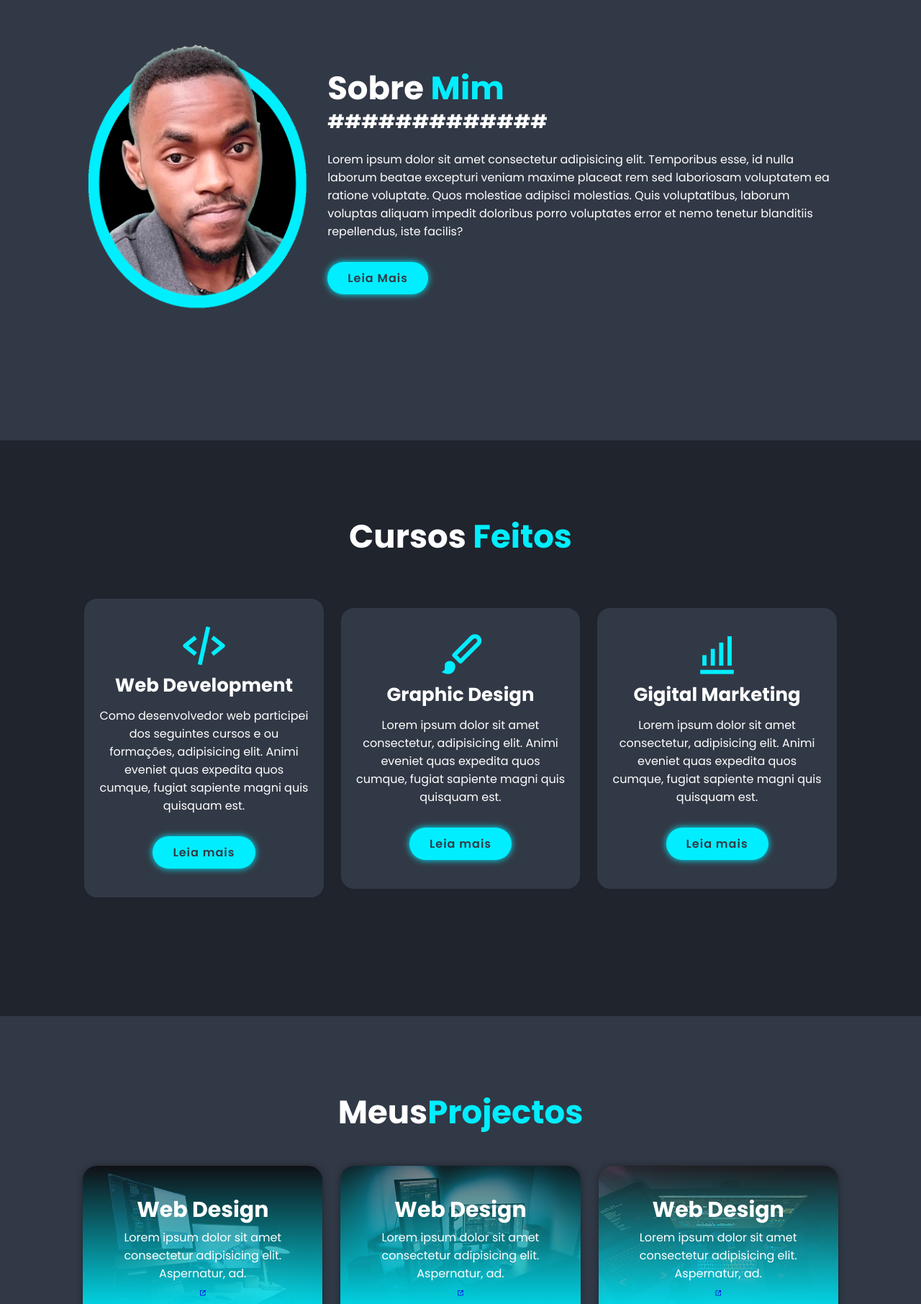
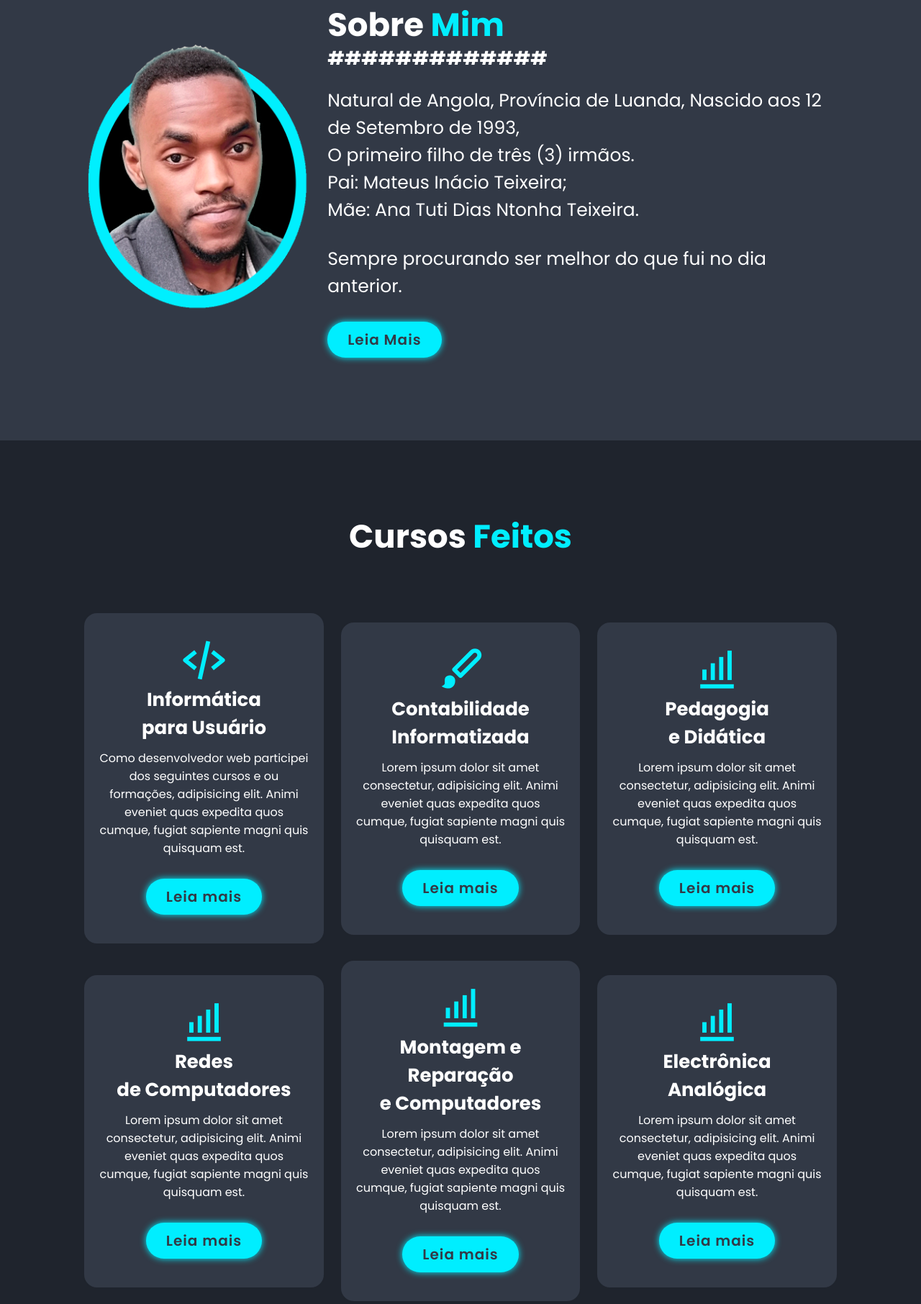
Before and after one commit to eriksondiastx/Meu-Portfolio, a plain HTML site: page index.html in a window 1280 px wide. Shown: the part 988-2800 px from the top of the page at 72% size. Drawn offline with nearby package versions, Linux system fonts and the light colour scheme; a script that the page names is missing.

Commit message:
Melhorias - Header: tamanho de letra; Sessão Sobre: tamanho de letra, texto sobre mim; Botões: tamanho da fonte; Sessão Cursos: Adição de cursos, responsividade, 4 por linha;

```diff
--- a/css/style.css
+++ b/css/style.css
@@ -53,7 +53,7 @@ section {
 }
 
 .navbar a {
-  font-size: 1.7rem;
+  font-size: 20px;
   color: var(--text-color);
   margin-left: 4rem;
   transition: 0.3s;
@@ -98,7 +98,7 @@ span {
 }
 
 .inicio-content p {
-  font-size: 1.6rem;
+  font-size: 25px;
 }
 
 .social-media a {
@@ -121,7 +121,7 @@ span {
   background: var(--main-color);
   border-radius: 4rem;
   box-shadow: 0 0 1rem var(--main-color);
-  font-size: 1.6rem;
+  font-size: 20px;
   color: var(--second-bg-color);
   letter-spacing: 0.1rem;
   font-weight: 600;
@@ -159,10 +159,11 @@ span {
 }
 
 .sobre-content p {
-  font-size: 1.6rem;
+  font-size: 25px;
   margin: 2rem 0 3rem;
 }
 
+/***SESSÃO CURSOS***/
 .cursos .heading {
   margin-bottom: 5rem;
 }
@@ -172,16 +173,18 @@ span {
   justify-content: center;
   align-items: center;
   flex-wrap: wrap;
-  gap: 2rem;
+  gap: 2rem; /*Espaço estre as boxes*/
+  padding: 20px 0;
 }
 
 .cursos-container .cursos-box {
-  flex: 1 1 30rem;
+  flex: 1 1 calc(25% - 20px);
   background: var(--second-bg-color);
   padding: 3rem 2rem 4rem;
   border-radius: 2rem;
   text-align: center;
   border: 0.2rem solid var(--bg-color);
+  min-width: 250px; /* evita que fique muito pequeno em telas menores */
   transition: 0.5s ease;
 }
 
--- a/index.html
+++ b/index.html
@@ -13,16 +13,16 @@
 <body>
     <!--Header Design-->
     <header class="header">
-        <a href="#" class="logo">My Landig Page</a>
+        <a href="#" class="logo">Meu Portfólio</a>
 
         <i class='bx bx-menu' id="menu-icon"></i>
 
         <nav class="navbar">
-            <a href="#inicio">Home</a>
+            <a href="#inicio">Início</a>
             <a href="#sobre">Sobre</a>
             <a href="#cursos">Cursos</a>
             <a href="#portfolio">Portfolio</a>
-            <a href="#contacto">Contacto</a>
+            <a href="#contacto">Contactos</a>
         </nav>
 
     </header>
@@ -32,12 +32,13 @@
         <div class="inicio-content">
             <h3>Olá, chamo-me</h3>
             <h1>Erikson Dias Teixeira</h1>
-            <h3>E eu sou <span>Programador</span></h3>
-            <p>Lorem ipsum dolor sit amet, consectetur adipiscing elit. Etiam a rhoncus lectus.<br>
-                Ut odio lacus, vehicula sed ex in, lacinia imperdiet ligula.<br>
-                Curabitur felis odio, mollis sit amet finibus id, gravida at libero. <br>
-                Donec id neque ac tortor commodo rutrum vel eu quam.<br>
-                Nulla sed sollicitudin nibh.</p>
+            <h3>E eu sou <span>Engenheiro Informático</span></h3>
+            <p>Apaixonado por tecnologia e por computadores desde os 13 anos de idade,<br>
+              a minha jornada começou após ter feito o curso de<br> Informática na Óptica do Usuário,
+                 no então renomado Centro de Formação São Domingos, em Luanda.
+                  <br>Desde então, já sabia que carreira pretendia seguir<br> e também o que queria ser no futuro. <br>
+                <h3>&lt;Engenharia Informática/&gt;.</h3><br>
+                </p>
             <div class="social-media">
                 <a href="#"><i class='bx bxl-facebook'></i></a>
                 <a href="#"><i class='bx bxl-twitter'></i></a>
@@ -62,7 +63,14 @@
             <div class="sobre-content">
                 <h2 class="heading">Sobre <span>Mim</span></h2>
                 <h3>#############</h3>
-                <p>Lorem ipsum dolor sit amet consectetur adipisicing elit. Temporibus esse, id nulla laborum beatae excepturi veniam maxime placeat rem sed laboriosam voluptatem ea ratione voluptate. Quos molestiae adipisci molestias. Quis voluptatibus, laborum voluptas aliquam impedit doloribus porro voluptates error et nemo tenetur blanditiis repellendus, iste facilis?</p>
+                <p>Natural de Angola, Província de Luanda, Nascido aos 12 de Setembro de 1993,<br>
+                    O primeiro filho de três (3) irmãos.<br>
+                    Pai: Mateus Inácio Teixeira;<br>
+                    Mãe: Ana Tuti Dias Ntonha Teixeira.<br>
+                    <p></p>
+                    <p>Sempre procurando ser melhor do que fui no dia anterior.</p>
+
+                </p>
                 <a href="#" class="btn">Leia Mais</a>
             </div>
         </section>
@@ -74,21 +82,39 @@
             <div class="cursos-container">
                 <div class="cursos-box">
                     <i class='bx bx-code-alt'></i>
-                    <h3>Web Development</h3>
+                    <h3>Informática<br> para Usuário</h3>
                     <p>Como desenvolvedor web participei dos seguintes cursos e ou formações, adipisicing elit. Animi eveniet quas expedita quos cumque, fugiat sapiente magni quis quisquam est.</p>
                     <a href="#" class="btn">Leia mais</a>
                 </div>
 
                 <div class="cursos-box">
                     <i class='bx bxs-paint' ></i>
-                    <h3>Graphic Design</h3>
+                    <h3>Contabilidade<br> Informatizada</h3>
                     <p>Lorem ipsum dolor sit amet consectetur, adipisicing elit. Animi eveniet quas expedita quos cumque, fugiat sapiente magni quis quisquam est.</p>
                     <a href="#" class="btn">Leia mais</a>
                 </div>
 
                 <div class="cursos-box">
                     <i class='bx bx-bar-chart-alt'></i>
-                    <h3>Gigital Marketing</h3>
+                    <h3>Pedagogia<br> e Didática</h3>
+                    <p>Lorem ipsum dolor sit amet consectetur, adipisicing elit. Animi eveniet quas expedita quos cumque, fugiat sapiente magni quis quisquam est.</p>
+                    <a href="#" class="btn">Leia mais</a>
+                </div>
+                <div class="cursos-box">
+                    <i class='bx bx-bar-chart-alt'></i>
+                    <h3>Redes <br>de Computadores</h3>
+                    <p>Lorem ipsum dolor sit amet consectetur, adipisicing elit. Animi eveniet quas expedita quos cumque, fugiat sapiente magni quis quisquam est.</p>
+                    <a href="#" class="btn">Leia mais</a>
+                </div>
+                <div class="cursos-box">
+                    <i class='bx bx-bar-chart-alt'></i>
+                    <h3>Montagem e Reparação <br>e Computadores</h3>
+                    <p>Lorem ipsum dolor sit amet consectetur, adipisicing elit. Animi eveniet quas expedita quos cumque, fugiat sapiente magni quis quisquam est.</p>
+                    <a href="#" class="btn">Leia mais</a>
+                </div>
+                <div class="cursos-box">
+                    <i class='bx bx-bar-chart-alt'></i>
+                    <h3>Electrônica <br>Analógica</h3>
                     <p>Lorem ipsum dolor sit amet consectetur, adipisicing elit. Animi eveniet quas expedita quos cumque, fugiat sapiente magni quis quisquam est.</p>
                     <a href="#" class="btn">Leia mais</a>
                 </div>
```
